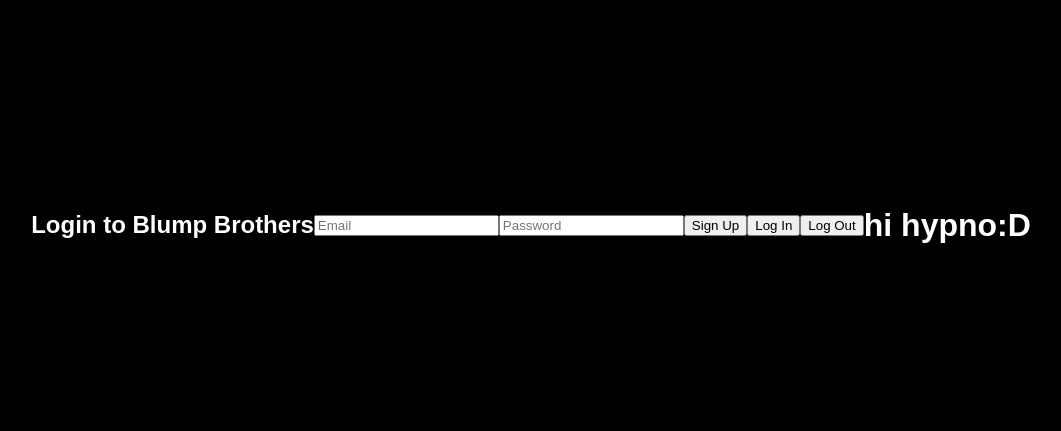
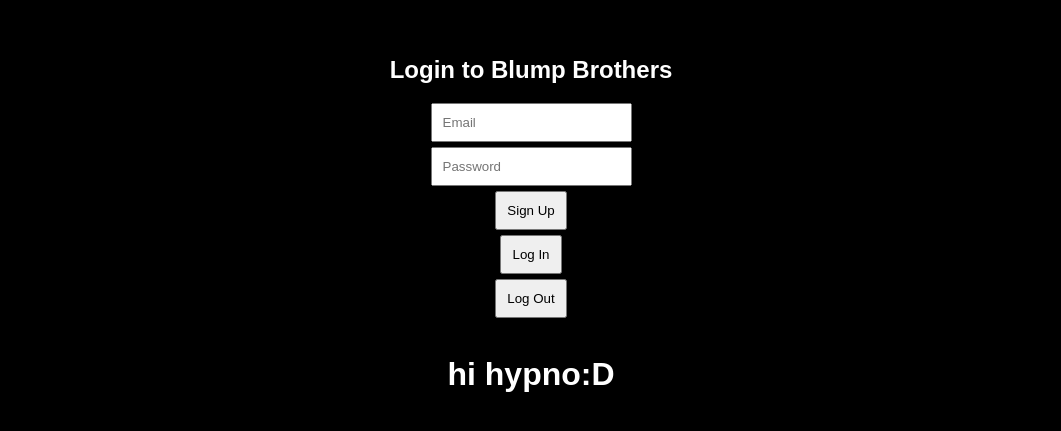
Before and after one commit to submasingo/blump, a plain HTML site: page index.html in a window 1280 px wide. Shown: the part 175-606 px from the top of the page, without its empty margins (109-1170 px from the left). Drawn offline with Linux system fonts and the light colour scheme.

Commit message:
its udpoat

```diff
--- a/index.html
+++ b/index.html
@@ -14,10 +14,21 @@
             height: 100vh;
             margin: 0;
             font-family: Arial, sans-serif;
+            flex-direction: column;
+        }
+        .container {
+            text-align: center;
+        }
+        input, button {
+            display: block;
+            margin: 5px auto;
+            padding: 10px;
         }
     </style>
 </head>
 <body>
+
+    <div class="container">
         <h2>Login to Blump Brothers</h2>
         <input type="email" id="email" placeholder="Email">
         <input type="password" id="password" placeholder="Password">
@@ -25,10 +36,12 @@
         <button onclick="logIn()">Log In</button>
         <button onclick="logOut()">Log Out</button>
         <p id="status"></p>
+    </div>
 
-<!-- Include auth.js -->
+    <h1>hi hypno:D</h1>
+
+    <!-- Get in there GRRR -->
     <script type="module" src="auth.js"></script>
 
-    <h1>hi hypno:D</h1>
 </body>
 </html>
```
Lines whose indentation alone changed are shown as unchanged.
